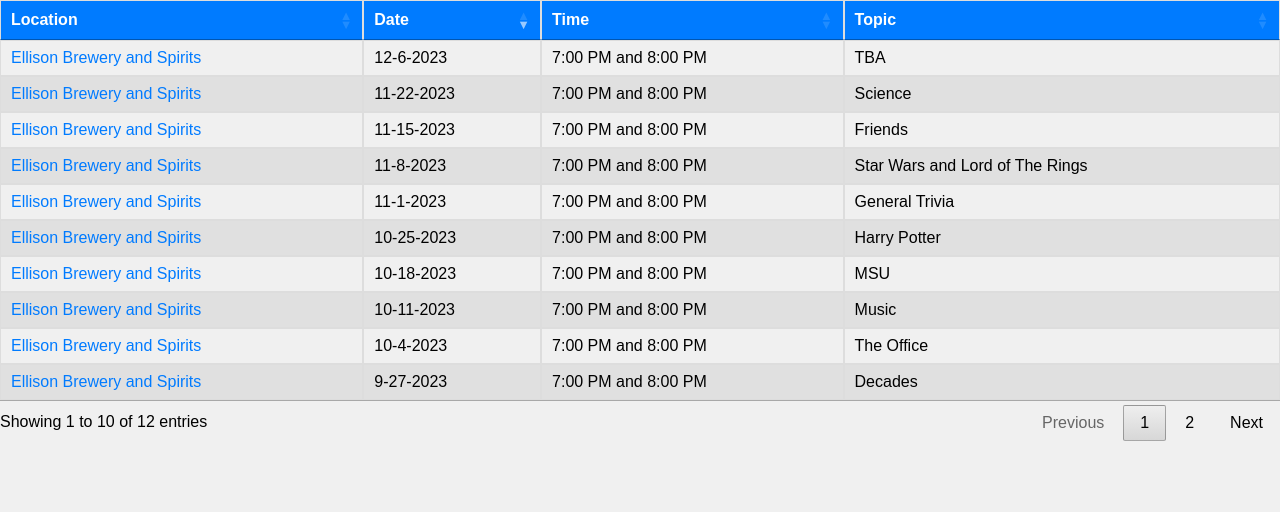
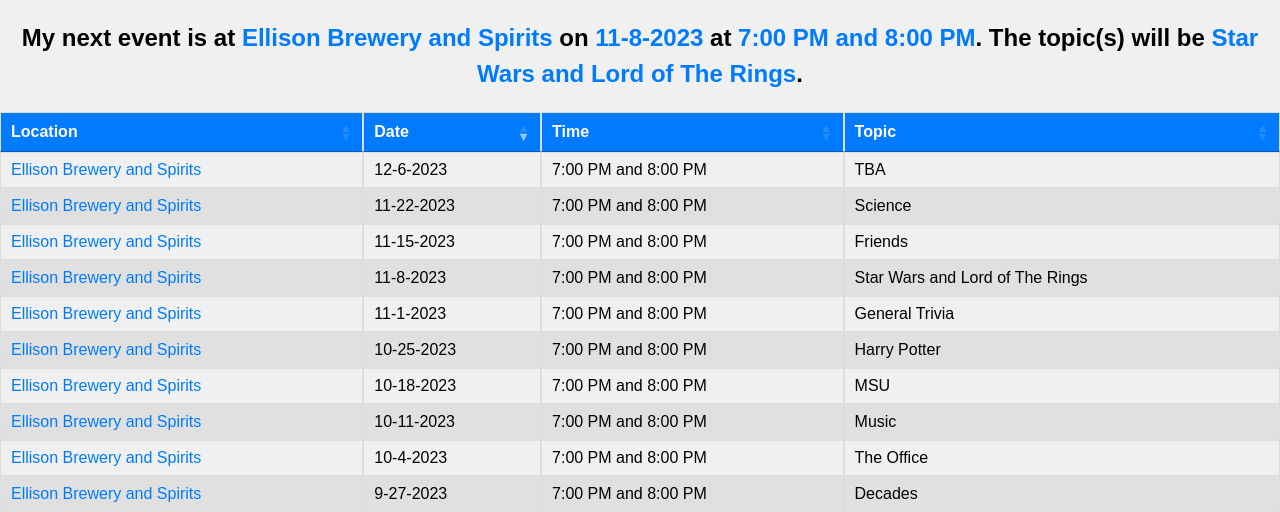
Before and after one commit to joneskyle0/joneskyle0.github.io, a PHP site: page /upcoming_events.html in a window 1280 px wide. Shown: the part 100-612 px from the top of the page. Run offline with PHP 8.4, Linux system fonts and the light colour scheme; some libraries are stand-ins or nearby versions.

Commit message:
next event

```diff
--- a/styles.css
+++ b/styles.css
@@ -132,3 +132,20 @@
 table.upcoming-events th.header, table.upcoming-events td {
     padding: 10px; /* Increased padding for better readability */
 }
+
+
+  #next-event {
+    text-align: center;
+    padding: 20px;
+    background-color: #f0f0f0;
+    border-radius: 10px;
+  }
+
+  #next-event p {
+    font-size: 24px;
+    font-weight: bold;
+  }
+
+  #next-event span {
+    color: #007bff;
+  }
--- a/upcoming_events.html
+++ b/upcoming_events.html
@@ -17,7 +17,10 @@
         <a href="index.html">Home</a>
         <a href="trivia_cup.html">Ellison Trivia Cup Scores</a>
         <a href="upcoming_events.html">Upcoming Events</a>
-    </nav>
+    </nav><div id="next-event">
+        <p>My next event is at <span id="event-location"></span> on <span id="event-date"></span> at <span id="event-time"></span>. The topic(s) will be <span id="event-topic"></span>.</p>
+    </div>
+    </div>
     <div class="table-responsive">
         <table class="upcoming-events">
             <thead>
@@ -113,12 +116,41 @@
             columnDefs: [
               {
                 type: 'datetime-moment',
-                        targets: 1, // Second column (0-based index) is the "Date" column
+                targets: 1,
                 render: function (data, type, row) {
-                            // Format the date as "M-D-Y" using Moment.js
                   if (type === 'sort') {
                     return moment(data, 'M/D/YYYY').valueOf();
                   }
+
+                  // Find the next event
+                  var currentDate = moment(); // Get the current date and time
+                  var tableData = $('.upcoming-events').DataTable().data(); // Get the table data
+                  var nextEvent = null;
+
+                  for (var i = 0; i < tableData.length; i++) {
+                    var eventDate = moment(tableData[i][1], 'M/D/YYYY');
+                    var eventTime = tableData[i][2];
+                    var eventTopic = tableData[i][3];
+                    var eventLocation = $(tableData[i][0]).text().trim(); // Extract and trim the text after the tag
+
+                    if (eventDate.isSameOrAfter(currentDate, 'day')) {
+                      nextEvent = {
+                        date: eventDate.format('M-D-Y'),
+                        time: eventTime,
+                        topic: eventTopic,
+                        location: eventLocation
+                      };
+                      break; // Exit the loop after finding the next event
+                    }
+                  }
+
+                  if (nextEvent) {
+                    document.getElementById('event-location').textContent = nextEvent.location;
+                    document.getElementById('event-date').textContent = nextEvent.date;
+                    document.getElementById('event-time').textContent = nextEvent.time;
+                    document.getElementById('event-topic').textContent = nextEvent.topic;
+                  }
+
                   return moment(data, 'M/D/YYYY').format('M-D-Y');
                 }
               }
@@ -129,5 +161,6 @@
           $('.dataTables_length').hide();
         });
         </script>
+
 </body>
 </html>
```
Also changed, not shown: index.html (line endings or trailing spaces). Lines whose indentation alone changed are shown as unchanged.
